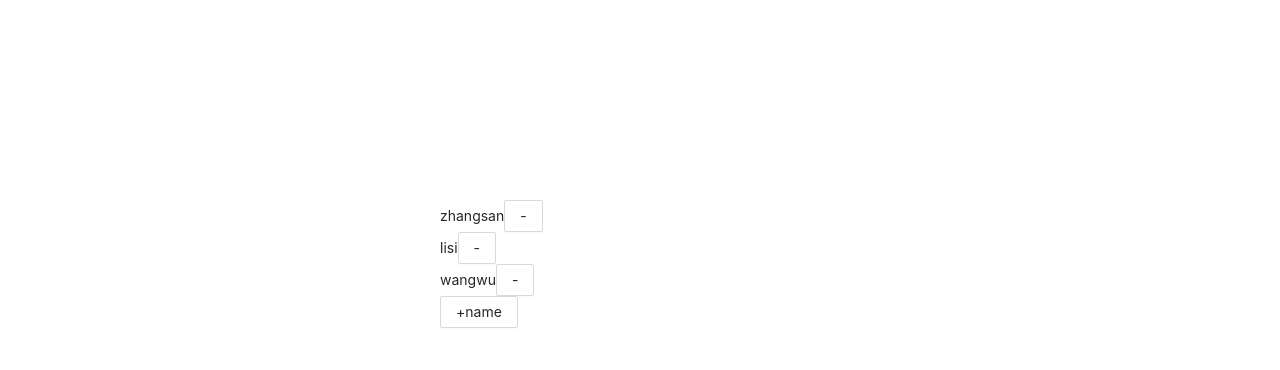
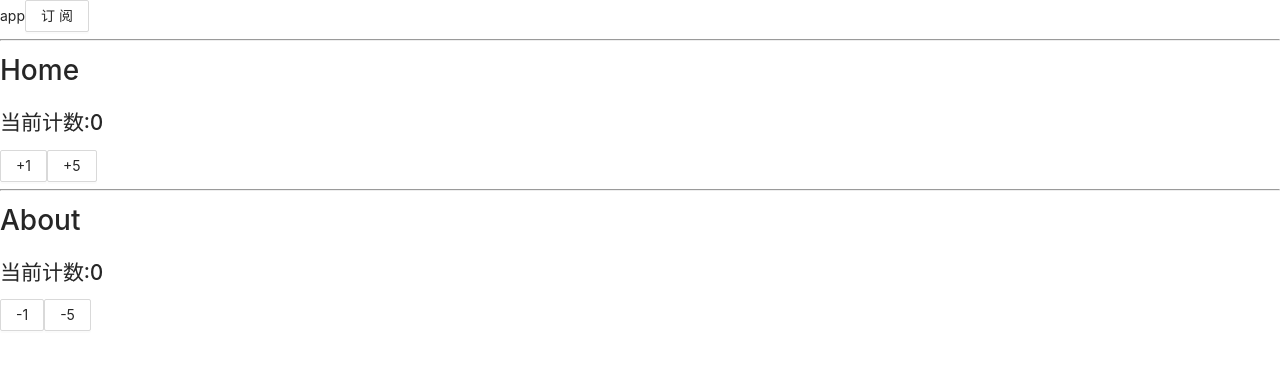
Before and after one commit to pangxueming/learn-react, a React (Create React App) app: page / in a window 1280 px wide. Shown: the top 370 px of the page. Built offline with nearby package versions, Linux system fonts and the light colour scheme.

Commit message:
react中使用redux

```diff
--- a/package.json
+++ b/package.json
@@ -17,6 +17,7 @@
     "react-dom": "^17.0.2",
     "react-scripts": "4.0.3",
     "react-transition-group": "^4.4.2",
+    "redux": "^4.1.2",
     "styled-components": "^5.3.3",
     "web-vitals": "^1.0.1"
   },
--- a/src/App.js
+++ b/src/App.js
@@ -1,7 +1,8 @@
 import React from 'react';
 // import CSSTransitionCpn from './react-transition-group/CSSTransition/App'
 // import SwitchTransitionCpn from './react-transition-group/SwitchTransition/App'
-import TransitionGroupCpn from './react-transition-group/TransitionGroup/App'
+// import TransitionGroupCpn from './react-transition-group/TransitionGroup/App'
+import ReduxCpn from './redux/App'
 import './react-transition-group/Transition.css'
 
 function App() {
@@ -9,7 +10,8 @@ function App() {
     <div>
       {/* <CSSTransitionCpn /> */}
       {/* <SwitchTransitionCpn /> */}
-      <TransitionGroupCpn />
+      {/* <TransitionGroupCpn /> */}
+      <ReduxCpn />
     </div>
   )
 }
--- /dev/null
+++ b/src/redux/App.js
@@ -0,0 +1,43 @@
+import React, { PureComponent } from 'react'
+import { Button } from 'antd'
+
+import Home from './pages/home'
+
+import store from './store/index'
+import {
+  increment,
+  decrement,
+  addAction,
+  subAction
+} from './store/actionCreators'
+import About from './pages/about'
+
+export default class App extends PureComponent {
+
+  componentDidMount() {
+    store.subscribe(() => {
+      console.log(store.getState());
+    })
+  }
+
+  render() {
+    return (
+      <div>
+        app
+        <Button onClick={e => this.handleSubcripbe()}>订阅</Button>
+        <hr />
+        <Home />
+        <hr />
+        <About />
+      </div>
+    )
+  }
+
+  handleSubcripbe() {
+    store.dispatch(increment())
+    store.dispatch(decrement())
+    store.dispatch(addAction(5))
+    store.dispatch(addAction(5))
+    store.dispatch(subAction(5))
+  }
+}
--- /dev/null
+++ b/src/redux/pages/about.js
@@ -0,0 +1,50 @@
+import { Button } from 'antd'
+import React, { PureComponent } from 'react'
+
+import store from '../store'
+import {
+  decrement,
+  subAction
+} from '../store/actionCreators';
+
+export default class About extends PureComponent {
+
+  constructor(props) {
+    super(props);
+    this.state = {
+      counter: store.getState().counter
+    }
+  }
+
+  componentDidMount() {
+    this.unsubscribe = store.subscribe(() => {
+      this.setState({
+        counter: store.getState().counter
+      })
+    })
+  }
+
+  componentWillUnmount() {
+    this.unsubscribe();
+  }
+
+  render() {
+    const { counter } = this.state;
+    return (
+      <div>
+        <h1>About</h1>
+        <h2>当前计数:{counter}</h2>
+        <Button onClick={e => this.decrement()}>-1</Button>
+        <Button onClick={e => this.subNumber()}>-5</Button>
+      </div>
+    )
+  }
+
+  decrement() {
+    store.dispatch(decrement())
+  }
+
+  subNumber() {
+    store.dispatch(subAction(5))
+  }
+}
--- /dev/null
+++ b/src/redux/pages/home.js
@@ -0,0 +1,51 @@
+import { Button } from 'antd'
+import React, { PureComponent } from 'react'
+
+import store from '../store'
+import {
+  increment,
+  addAction
+} from '../store/actionCreators'
+
+export default class Home extends PureComponent {
+
+  constructor(props) {
+    super(props);
+
+    this.state = {
+      counter: store.getState().counter
+    }
+  }
+
+  componentDidMount() {
+    this.unsubscribe = store.subscribe(() => {
+      this.setState({
+        counter: store.getState().counter
+      })
+    })
+  }
+
+  componentWillUnmount() {
+    this.unsubscribe();
+  }
+
+  render() {
+    const { counter } = this.state
+    return (
+      <div>
+        <h1>Home</h1>
+        <h2>当前计数:{counter}</h2>
+        <Button onClick={e => this.increment()}>+1</Button>
+        <Button onClick={e => this.addNumber()}>+5</Button>
+      </div>
+    )
+  }
+
+  increment() {
+    store.dispatch(increment())
+  }
+
+  addNumber() {
+    store.dispatch(addAction(5))
+  }
+}
--- /dev/null
+++ b/src/redux/store/actionCreators.js
@@ -0,0 +1,32 @@
+import {
+  INCREMENT_NUMBER,
+  DECREMENT_NUMBER,
+  ADD_NUMBER,
+  SUB_NUMBER
+} from './constants'
+
+export const increment = () => {
+  return {
+    type: INCREMENT_NUMBER
+  }
+}
+
+export const decrement = () => {
+  return {
+    type: DECREMENT_NUMBER
+  }
+}
+
+export const addAction = (num) => {
+  return {
+    type: ADD_NUMBER,
+    num
+  }
+}
+
+export const subAction = (num) => {
+  return {
+    type: SUB_NUMBER,
+    num
+  }
+}
--- /dev/null
+++ b/src/redux/store/constants.js
@@ -0,0 +1,4 @@
+export const INCREMENT_NUMBER = 'INCREMENT_NUMBER';
+export const DECREMENT_NUMBER = 'DECREMENT_NUMBER';
+export const ADD_NUMBER = 'ADD_NUMBER';
+export const SUB_NUMBER = 'SUB_NUMBER';
--- /dev/null
+++ b/src/redux/store/index.js
@@ -0,0 +1,7 @@
+import { createStore } from 'redux';
+
+import reducer from './reducer';
+
+const store = createStore(reducer);
+
+export default store
--- /dev/null
+++ b/src/redux/store/reducer.js
@@ -0,0 +1,27 @@
+import {
+  INCREMENT_NUMBER,
+  DECREMENT_NUMBER,
+  ADD_NUMBER,
+  SUB_NUMBER
+} from './constants';
+
+const initalState = {
+  counter: 0
+}
+
+function reducer(state = initalState, action) {
+  switch (action.type) {
+    case INCREMENT_NUMBER:
+      return { ...state, counter: state.counter + 1 }
+    case DECREMENT_NUMBER:
+      return { ...state, counter: state.counter - 1 }
+    case ADD_NUMBER:
+      return { ...state, counter: state.counter + action.num }
+    case SUB_NUMBER:
+      return { ...state, counter: state.counter - action.num }
+    default:
+      return state;
+  }
+}
+
+export default reducer;
```
Also changed, not shown: 1 other file (tests, documents, lock files or other folders).
